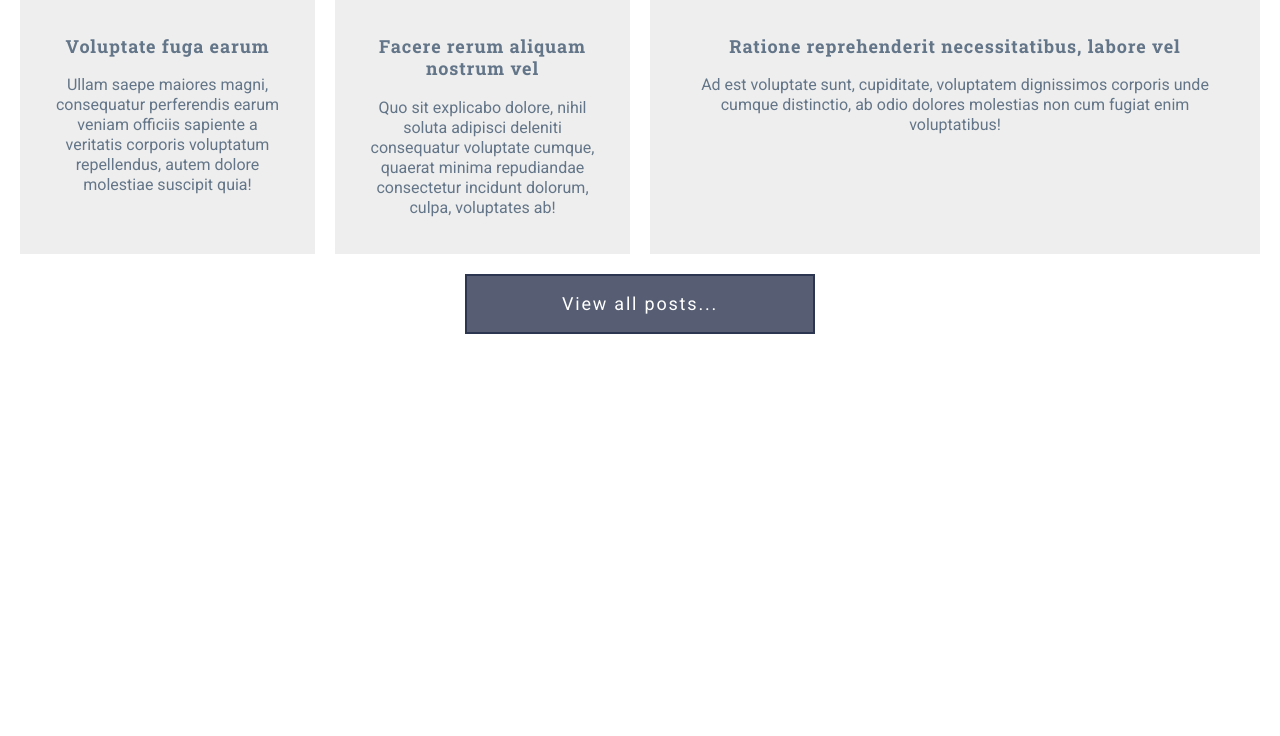
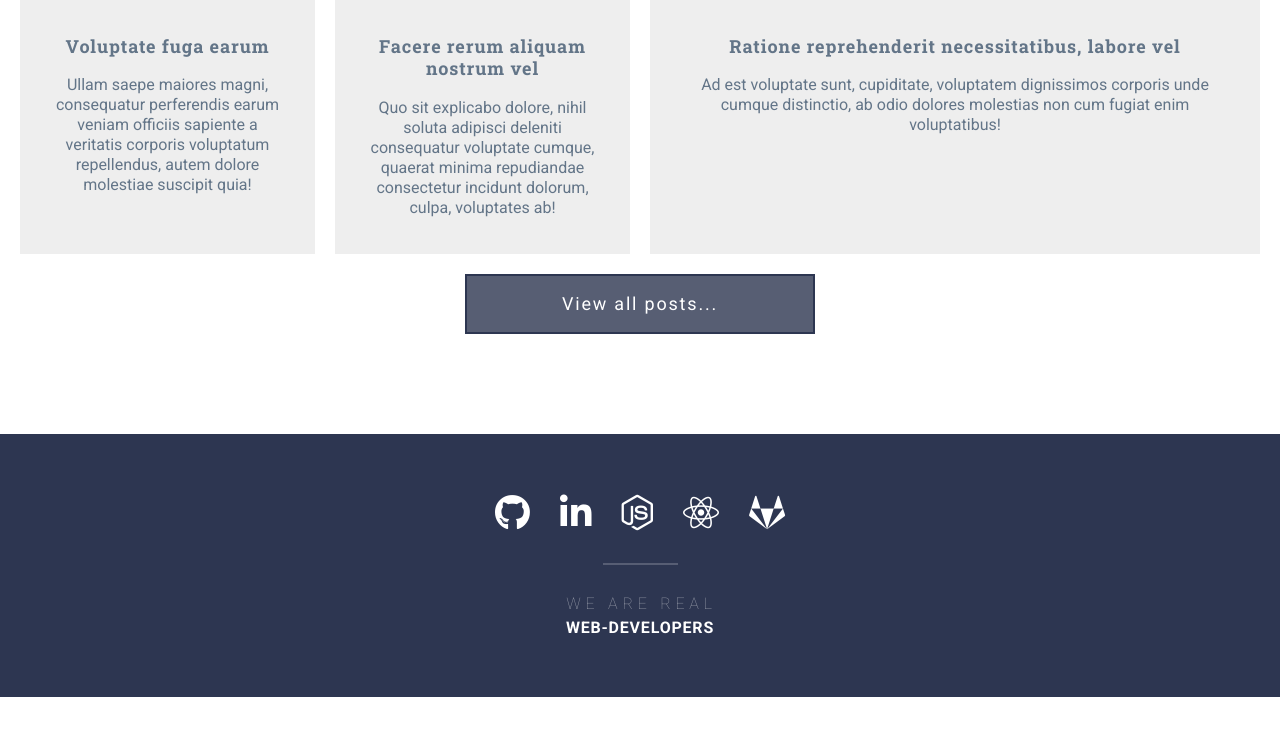
Before and after one commit to FomenkoAndrey/_____grid-template-20250627, a website: page index.html in a window 1280 px wide. Shown: the part 3723-4459 px from the top of the page. After the commit the page ends 4420 px from the top, so only its background shows below. Drawn offline with Linux system fonts and the light colour scheme.

Commit message:
Feat(footer): add footer component with social links and copyright information

```diff
--- a/index.html
+++ b/index.html
@@ -265,32 +265,23 @@
         </div>
     </section>
 
-
-    <br>
-    <br>
-    <br>
-    <br>
-    <br>
-    <br>
-    <br>
-    <br>
-    <br>
-    <br>
-    <br>
-    <br>
-    <br>
-    <br>
-    <br>
-    <br>
-    <br>
-    <br>
-    <br>
-    <br>
-    <br>
-    <br>
+    <footer class="footer">
+      <div class="footer__container">
+        <div class="footer__socials">
+          <a class="footer__socials-link" href=""><i class="fab fa-github"></i></a>
+          <a class="footer__socials-link" href=""><i class="fab fa-linkedin-in"></i></a>
+          <a class="footer__socials-link" href=""><i class="fab fa-node-js"></i></a>
+          <a class="footer__socials-link" href=""><i class="fab fa-react"></i></a>
+          <a class="footer__socials-link" href=""><i class="fab fa-gitlab"></i></a>
+        </div>
+        <div class="footer__copyright">
+          <span class="footer__copyright-first">WE ARE REAL</span>
+          <span class="footer__copyright-second">WEB-DEVELOPERS</span>
+        </div>
+      </div>
+    </footer>
 
   </main>
-
 
   <!-- Подключаем библиотеку jquery, необходимую для работы нашего основного скрипта -->
   <script src="assets/vendors/jquery/jquery.min.js"></script>
--- a/src/scss/components/footer/_footer.scss
+++ b/src/scss/components/footer/_footer.scss
@@ -1 +1,79 @@
 @use "../../abstracts" as *;
+.footer {
+  display: flex;
+  align-items: center;
+
+  min-height: 250px;
+  padding-top: $gap-x3;
+  padding-bottom: $gap-x3;
+
+  background-color: $color-primary;
+
+  &__container {
+    @extend %container;
+  }
+
+  &__socials {
+    position: relative;
+
+    display: flex;
+    flex-wrap: wrap;
+    gap: $gap $gap-lg;
+    justify-content: center;
+
+    margin-bottom: $gap-x3;
+
+    font-size: 2.25rem;
+
+    &::before {
+      position: absolute;
+      bottom: -$gap-lg;
+
+      display: block;
+
+      width: 75px;
+      height: 2px;
+
+      content: "";
+
+      background-color: rgba($color-white, 0.2);
+    }
+
+    &-link {
+      transition: color 0.3s;
+
+      &:hover,
+      &:focus {
+        color: $color-accent;
+      }
+    }
+  }
+
+  &__copyright {
+    text-align: center;
+    text-transform: uppercase;
+
+    &-first {
+      display: block;
+
+      margin-right: -3px;
+      margin-bottom: 5px;
+
+      letter-spacing: 0.3em;
+
+      color: rgba($color-white, 0.5);
+
+      font-weight: 100;
+    }
+
+    &-second {
+      display: block;
+
+      letter-spacing: 0.05em;
+
+      color: $color-white;
+
+      font-weight: 700;
+    }
+  }
+}
```
Also changed, not shown: assets/css/style.css, assets/css/style.min.css.
